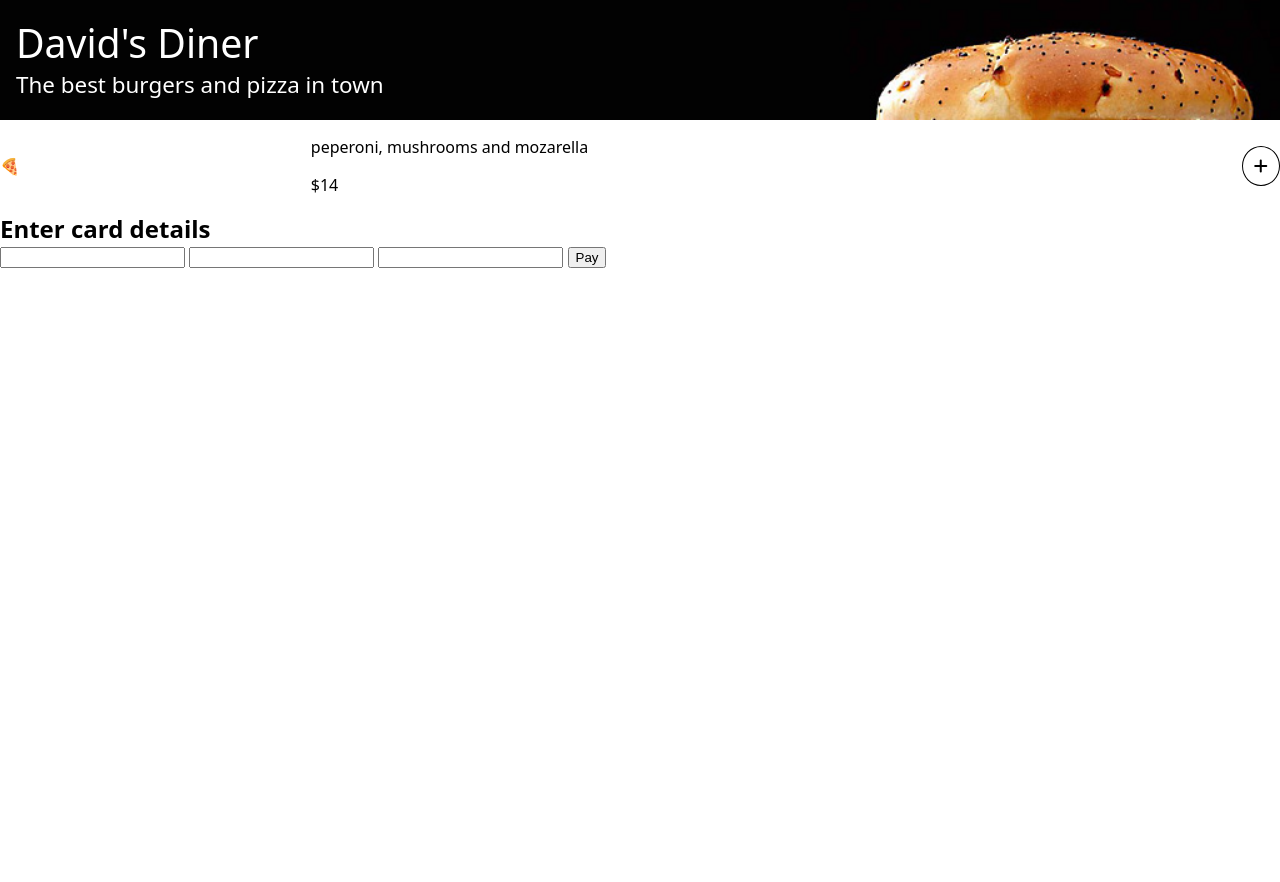
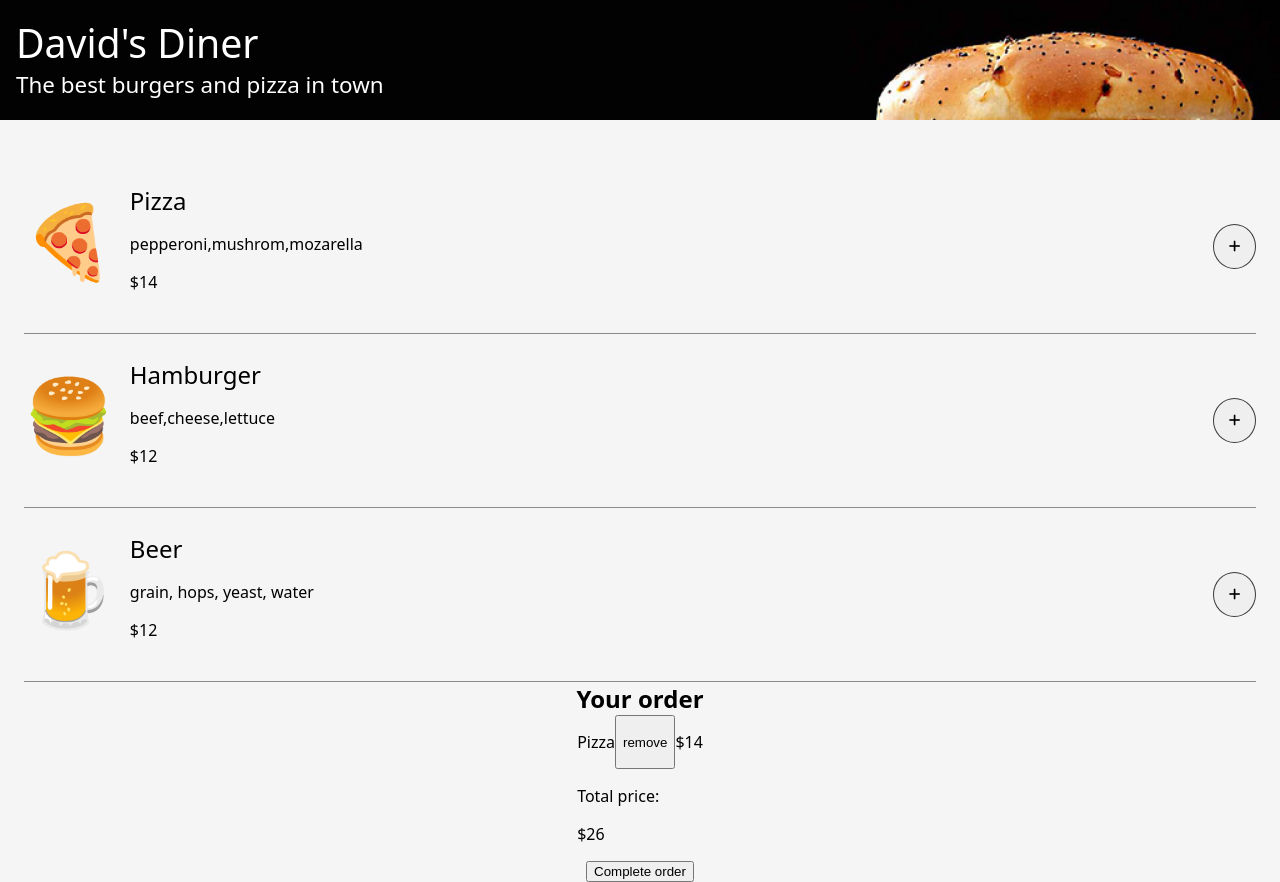
Before and after one commit to Jhondrek/Restaurant-ordering-app, a plain HTML site: page index.html in a window 1280 px wide. Before the commit the page ends 800 px from the top, so only its background shows below. Drawn offline with Linux system fonts and the light colour scheme; a web font is replaced by a local one.

Commit message:
display menu and working on displaying bill

```diff
--- a/index.css
+++ b/index.css
@@ -10,6 +10,7 @@ body, html{
 
 body{
     font-family: "Smythe", system-ui;
+    background-color: whitesmoke;
 }
 
 h1, h2, h3, h4, h5, h6{
@@ -35,22 +36,36 @@ header{
     padding: 1em 1em;
 }
 
-header h1, p{
+header h1, header p{
     color: white;
 }
 
+main{
+    margin: 2.5rem 1.5rem 0rem;
+}
+
+.emoji{
+    font-size: 4.5em;
+    padding-bottom: 0.2em;
+    margin: 0;
+    margin-right: 1rem;
+}
+
 .addButton{
-    border: 1px solid black;
+    border: 1px solid #3C3C3C;
     border-radius: 50%;
-    padding: 0.7em;
+    padding: 1.1em;
     width: fit-content;
     height: fit-content;
+    margin-left: auto;
+    cursor: pointer;
 }
 
 .dish-container{
     display: flex;
-    justify-content: space-between;
     align-items: center;
+    border-bottom: 1px solid #8B8B8B;
+    padding: 1.5em 0em;
 }
 
 .dish-container p{
@@ -60,3 +75,32 @@ header h1, p{
 .dish-information-container{
     width:50% ;
 }
+
+.dish-information-container h2, .price{
+    font-weight: 400;
+}
+
+.ingredientes{
+    color:#8B8B8B;
+    font-size: 1rem;
+}
+
+
+.bill-container{
+    display: flex;
+    flex-direction: column;
+    align-items: center;
+    width: 100%;
+}
+
+.bill-items-container{
+    width: 10;
+}
+
+.payment-information-container{
+    display: none;
+}
+
+.items-container{
+    display: flex;
+}
--- a/index.html
+++ b/index.html
@@ -17,20 +17,31 @@
             <p>The best burgers and pizza in town</p>
         </header>
 
-        <main>
-            <div class="dish-container">
-                <p class="emoji">🍕</p>
+        <main id="menu-items-container">
 
-                <div class="dish-information-container">
-                    <p class="ingredients">peperoni, mushrooms and mozarella</p>
-                    <p class="price">$14</p>
-                </div>
-                <i class="fa-solid fa-plus addButton"></i>
-            </div>
 
         </main>
 
         <section class="bill-container">
+
+            <h2>Your order</h2>
+
+            <div class="bill-items-container">
+
+                <div class="items-container">
+                    <p>Pizza</p>
+                    <button>remove</button>
+                    <p class="bill-price">$14</p>
+                </div>
+
+                <div class="total">
+                    <p>Total price:</p>
+                    <p>$26</p>
+                </div>
+
+            </div>
+
+            <button>Complete order</button>
 
         </section>
 
--- a/index.js
+++ b/index.js
@@ -1,3 +1,25 @@
 import {menuArray} from "./data.js"
 
-console.log(menuArray)
+const menuItemsContainer = document.getElementById("menu-items-container")
+
+renderMenu()
+
+function renderMenu(){
+    let menuHtml = ""
+    menuArray.forEach((menuItem)=>{
+        menuHtml += `
+            <div class="dish-container">
+                <p class="emoji">${menuItem.emoji}</p>
+                <div class="dish-information-container">
+                    <h2>${menuItem.name}</h2>
+                    <p class="ingredients">${menuItem.ingredients}</p>
+                    <p class="price">$${menuItem.price}</p>
+                </div>
+                <button class="fa-solid fa-plus addButton"></button>
+            </div>`
+    })
+
+    menuItemsContainer.innerHTML = menuHtml
+
+
+}
```
